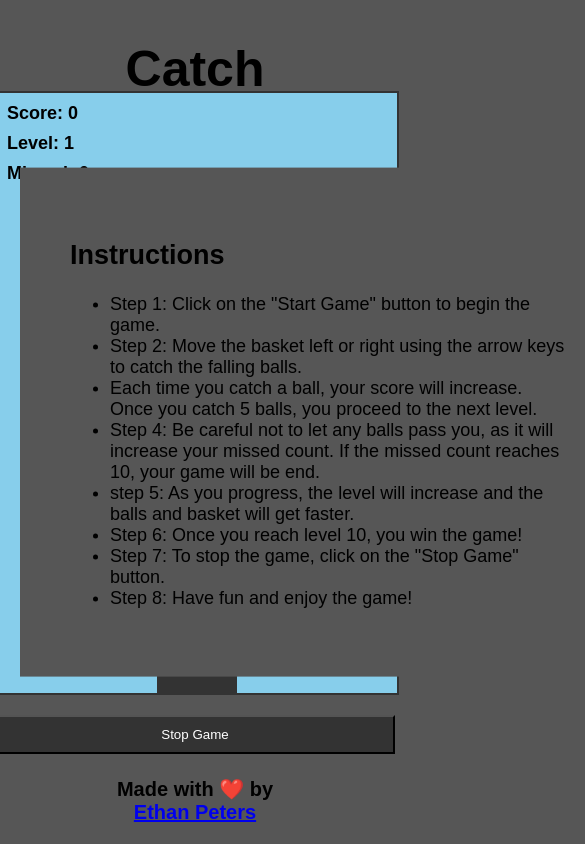
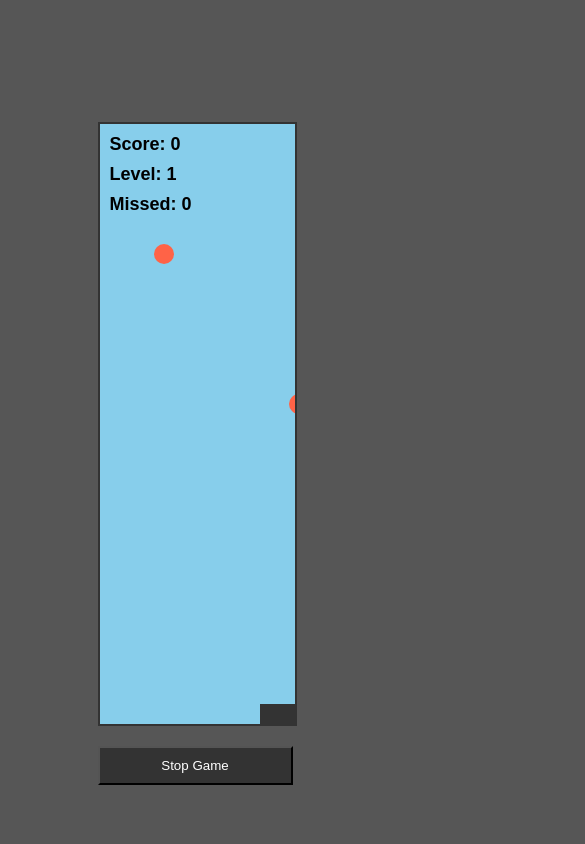
Before and after one commit to EthanPeters96/CatchTheBall, a website: page index.html in a window 390 px wide. Both pictures are taken after a click on the button "Start Game". Shown: the top 844 px of the page, 585 px wide, since content can reach past the window. Drawn offline with Linux system fonts and the light colour scheme.

Commit message:
Refactor CSS styles and media queries for responsive design added function to js, checking position of basket and ball

```diff
--- a/assets/css/style.css
+++ b/assets/css/style.css
@@ -7,8 +7,8 @@ body {
     display: flex;
     justify-content: center;
     align-items: center;
+    background-color: #565656;
     height: 100vh;
-    background-color: #565656;
 }
 
 /********* title and credits styling *********/
@@ -72,11 +72,15 @@ body {
 }
 
 /********* game container styling *********/
+.game-wrapper {
+    width: 400px;
+    height: 600px;
+}
 
 .game-container {
     position: relative;
-    width: 400px;
-    height: 600px;
+    width: 100%;
+    height: 100%;
     background-color: #87ceeb;
     overflow: hidden;
     border: 2px solid #333;
@@ -90,7 +94,6 @@ body {
     background-color: #333;
     left: 160px;
 }
-
 .ball {
     position: absolute;
     width: 20px;
@@ -122,3 +125,29 @@ body {
     font-size: 18px;
     font-weight: bold;
 }
+
+/********* media query *********/
+
+@media only screen and (max-width: 768px) {
+    .credits {
+        display: none;
+    }
+}
+
+@media screen and (max-width: 768px) {
+    .instructions {
+        display: none;
+    }
+}
+
+@media screen and (max-width: 768px) {
+    .heading {
+        display: none;
+    }
+}
+
+@media screen and (max-width: 768px) {
+    .game-wrapper {
+        width: 50%;
+    }
+}
--- a/assets/js/script.js
+++ b/assets/js/script.js
@@ -1,17 +1,17 @@
 let basket = document.getElementById("basket");
 let scoreDisplay = document.getElementById("score");
-let levelDisplay = document.getElementById("level"); // Level display
+let levelDisplay = document.getElementById("level");
 let container = document.querySelector(".game-container");
-let missedBallsDisplay = document.getElementById("missed"); // Missed balls display
-let missedBalls = 0; // Variable to track missed balls
+let missedBallsDisplay = document.getElementById("missed");
+let startButton = document.getElementById("startButton");
+let missedBalls = 0;
 let score = 0;
-let level = 1; // Level variable
+let level = 1;
 let ballSpeed = 3;
-let basketSpeed = 3; // Initial basket speed
-let basketDirection = 0; // 0 for no movement, -1 for left, 1 for right
+let basketSpeed = 3;
+let basketDirection = 0;
 let ballCreationInterval;
 let ballArray = [];
-let startButton = document.getElementById("startButton");
 
 // Basket Movement
 document.addEventListener("keydown", function (event) {
@@ -30,7 +30,9 @@ document.addEventListener("keyup", function (event) {
 
 function moveBasket() {
     let basketLeft = parseInt(window.getComputedStyle(basket).getPropertyValue("left"));
-    if (basketLeft + basketDirection * basketSpeed >= 0 && basketLeft + basketDirection * basketSpeed <= 320) {
+    let containerWidth = container.offsetWidth;
+    let basketWidth = basket.offsetWidth;
+    if (basketLeft + basketDirection * basketSpeed >= 0 && basketLeft + basketDirection * basketSpeed <= containerWidth - basketWidth) {
         basket.style.left = basketLeft + basketDirection * basketSpeed + "px";
     }
     requestAnimationFrame(moveBasket);
@@ -40,7 +42,9 @@ function moveBasket() {
 function createBall() {
     let ball = document.createElement("div");
     ball.classList.add("ball");
-    ball.style.left = Math.random() * 380 + "px";
+    let containerWidth = container.offsetWidth;
+    let ballWidth = ball.offsetWidth;
+    ball.style.left = Math.random() * (containerWidth - ballWidth) + "px";
     ball.style.top = "0px";
     container.appendChild(ball);
     ballArray.push(ball);
@@ -54,13 +58,9 @@ function createBall() {
                 // Ball was not caught
                 missedBalls++; // Increment missed balls count
                 missedBallsDisplay.innerText = "Missed: " + missedBalls; // Update missed balls display
+                // Check if the player missed 10 balls
                 if (missedBalls >= 10) {
-                    // If 10 balls are missed
-                    level = 1; // Reset level to 1
-                    levelDisplay.innerText = "Level: " + level; // Update level display
-                    ballSpeed = 3; // Reset ball speed
-                    basketSpeed = 3; // Reset basket speed
-                    resetGame(); // End the current game and start a new one
+                    resetGame();
                     alert("Game Over! You missed 10 balls. Starting again from level 1.");
                     startButton.innerText = "Start Game"; // Change button text back to "Start Game"
                 }
@@ -99,7 +99,12 @@ function resetGame() {
     ballArray = []; // Reset the ball array
     score = 0;
     scoreDisplay.innerText = "Score: " + score;
+    level = 1; // Reset level to 1
+    levelDisplay.innerText = "Level: " + level; // Update level display
+    level = 1; // Reset level to 1
     missedBalls = 0; // Reset missed balls count
+    ballSpeed = 3; // Reset ball speed
+    basketSpeed = 3; // Reset basket speed
     missedBallsDisplay.innerText = "Missed: " + missedBalls; // Reset missed balls display
 
     // Reset basket to center
@@ -115,12 +120,8 @@ setInterval(function () {
         level++; // Increase level
         levelDisplay.innerText = "Level: " + level; // Update level display
         if (level > 10) {
-            level = 1; // Reset level to 1
-            levelDisplay.innerText = "Level: " + level; // Update level display
-            ballSpeed = 3; // Reset ball speed
-            basketSpeed = 3; // Reset basket speed
             resetGame(); // End the game
-            alert("Game Over! You reached level 10. Starting again from level 1.");
+            alert("Congratulations! You reached level 10. Starting again from level 1.");
             return; // Exit the function
         }
         score = 0; // Reset score
--- a/index.html
+++ b/index.html
@@ -27,22 +27,7 @@
             <button id="startButton">Start Game</button>
         </div>
         <!--instructions-->
-        <div class="instructions">
-            <h2>Instructions</h2>
-            <ul>
-                <li>Step 1: Click on the "Start Game" button to begin the game.</li>
-                <li>Step 2: Move the basket left or right using the arrow keys to catch the falling balls.</li>
-                <li>Each time you catch a ball, your score will increase. Once you catch 5 balls, you proceed to the next level.</li>
-                <li>
-                    Step 4: Be careful not to let any balls pass you, as it will increase your missed count. If the missed count reaches 10, your game
-                    will be end.
-                </li>
-                <li>step 5: As you progress, the level will increase and the balls and basket will get faster.</li>
-                <li>Step 6: Once you reach level 10, you win the game!</li>
-                <li>Step 7: To stop the game, click on the "Stop Game" button.</li>
-                <li>Step 8: Have fun and enjoy the game!</li>
-            </ul>
-        </div>
+
         <!--credit content-->
         <footer>
             <p class="credits">
```
